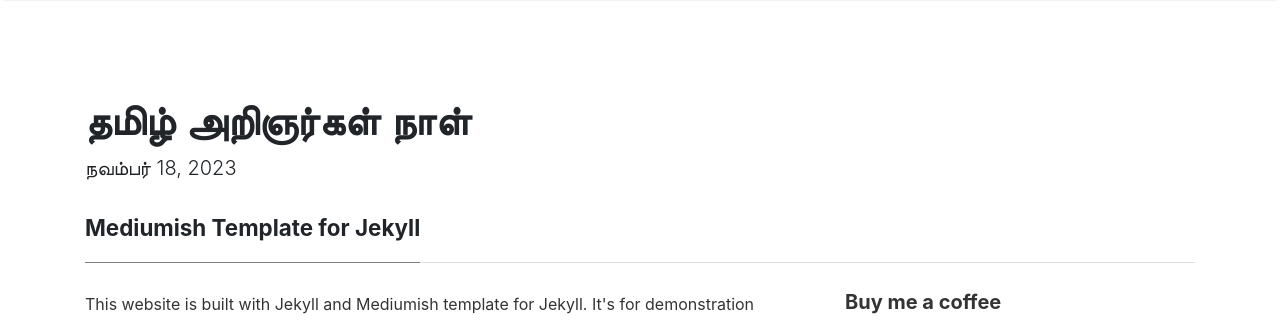
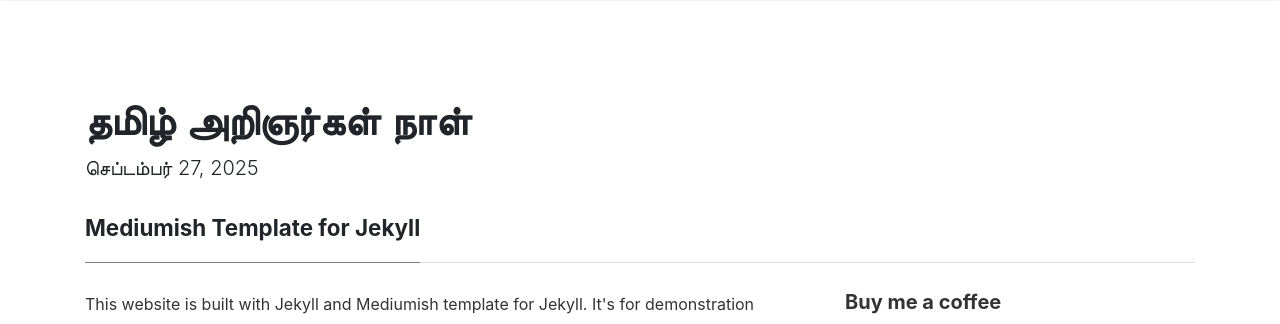
Before and after one commit to tanweb2021/tanweb2021.github.io, a Jekyll site: the page built from _pages/about.md, in a window 1280 px wide and 900 px high. Shown: the top 324 px of the window. Built offline with Jekyll 4.4.1, drawn with Linux system fonts in a browser that asks for light colours; nearby versions of some CDN libraries; some web fonts are replaced.

Commit message:
Update _config.yml

```diff
--- a/_config.yml
+++ b/_config.yml
@@ -1,7 +1,7 @@
 # Site
 name: "தமிழ் அறிஞர்கள் நாள்"
 title: "தமிழ் அறிஞர்கள் நாள்"
-description: "நவம்பர் 18, 2023"
+description: "செப்டம்பர் 27, 2025"
 logo: 'assets/images/logo.png'
 favicon: 'assets/images/logo.png'
 baseurl: ''
```
